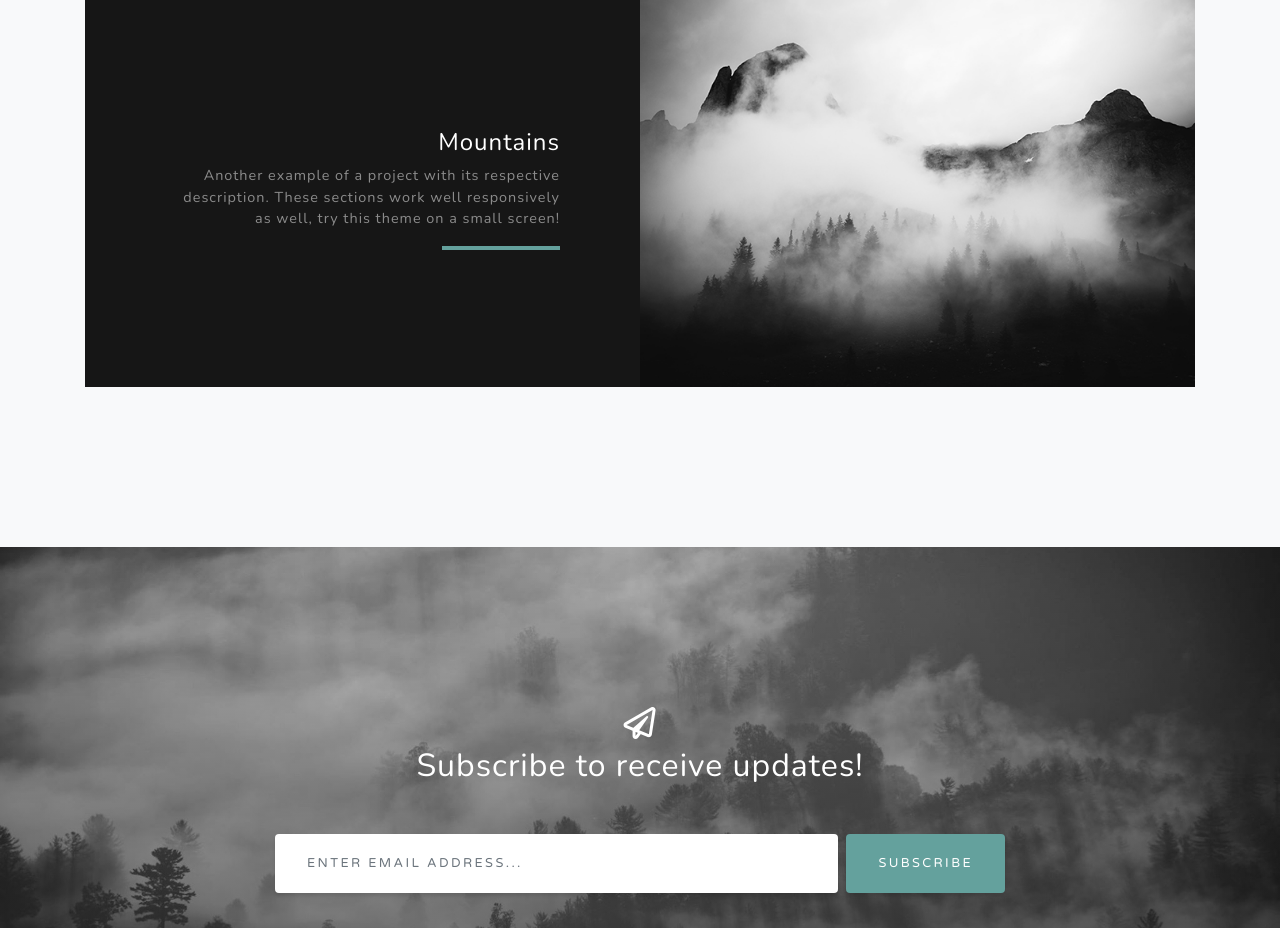
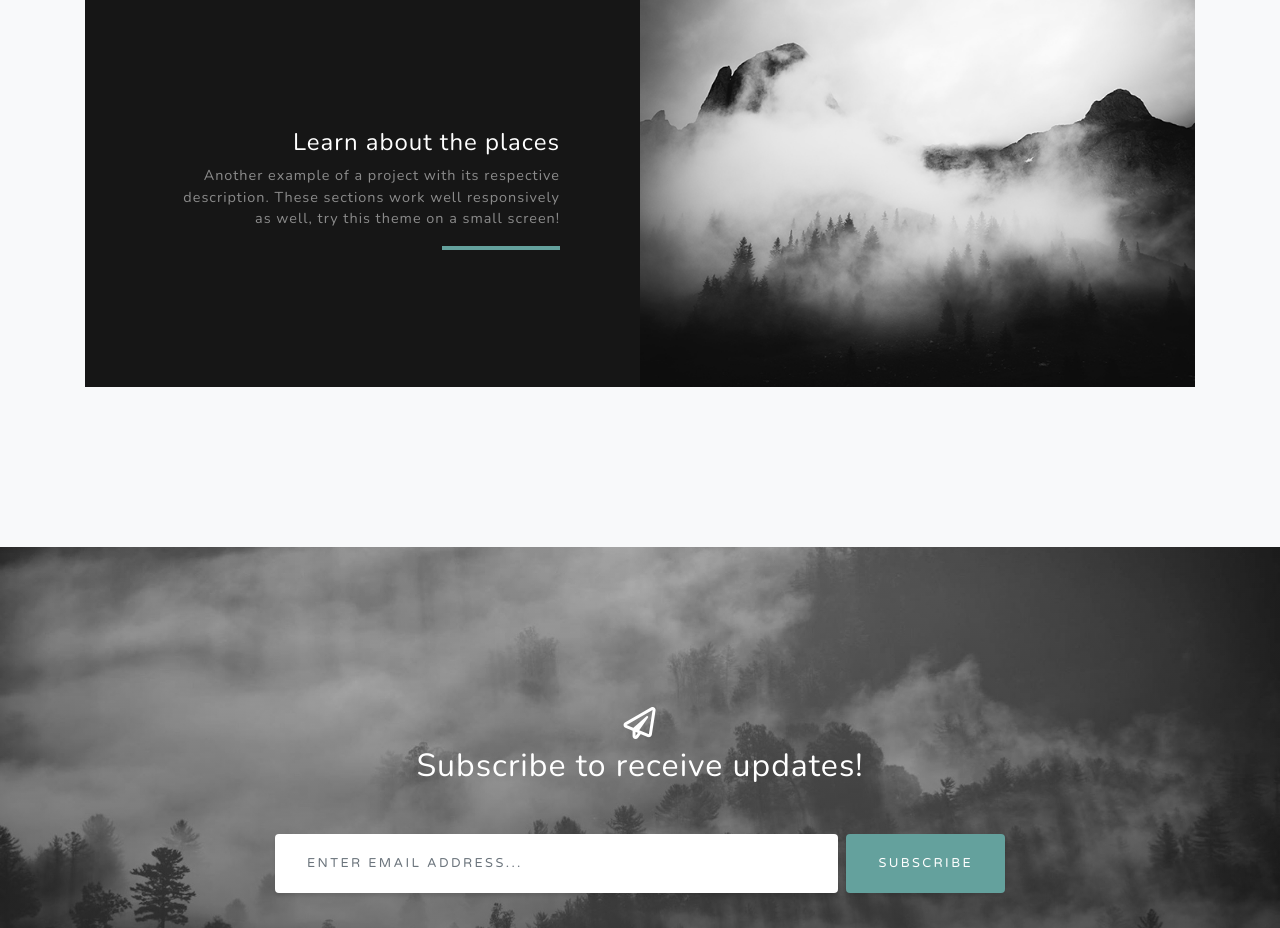
Before and after one commit to stackbit-projects/magenta-lettuce-82055, a Gatsby site: page / in a window 1280 px wide. Shown: the part 2540-3468 px from the top of the page. Built offline with nearby package versions, Linux system fonts and the light colour scheme; Gatsby itself is replaced by a stand-in of ours.

Commit message:
index.js: updated Header in div

```diff
--- a/src/pages/index.js
+++ b/src/pages/index.js
@@ -95,7 +95,7 @@ const IndexPage = () => (
             <div className="bg-black text-center h-100 project">
               <div className="d-flex h-100">
                 <div className="project-text w-100 my-auto text-center text-lg-right">
-                  <h4 className="text-white">Mountains</h4>
+                  <h4 className="text-white">Learn about the places</h4>
                   <p className="mb-0 text-white-50">
                     Another example of a project with its respective
                     description. These sections work well responsively as well,
```
